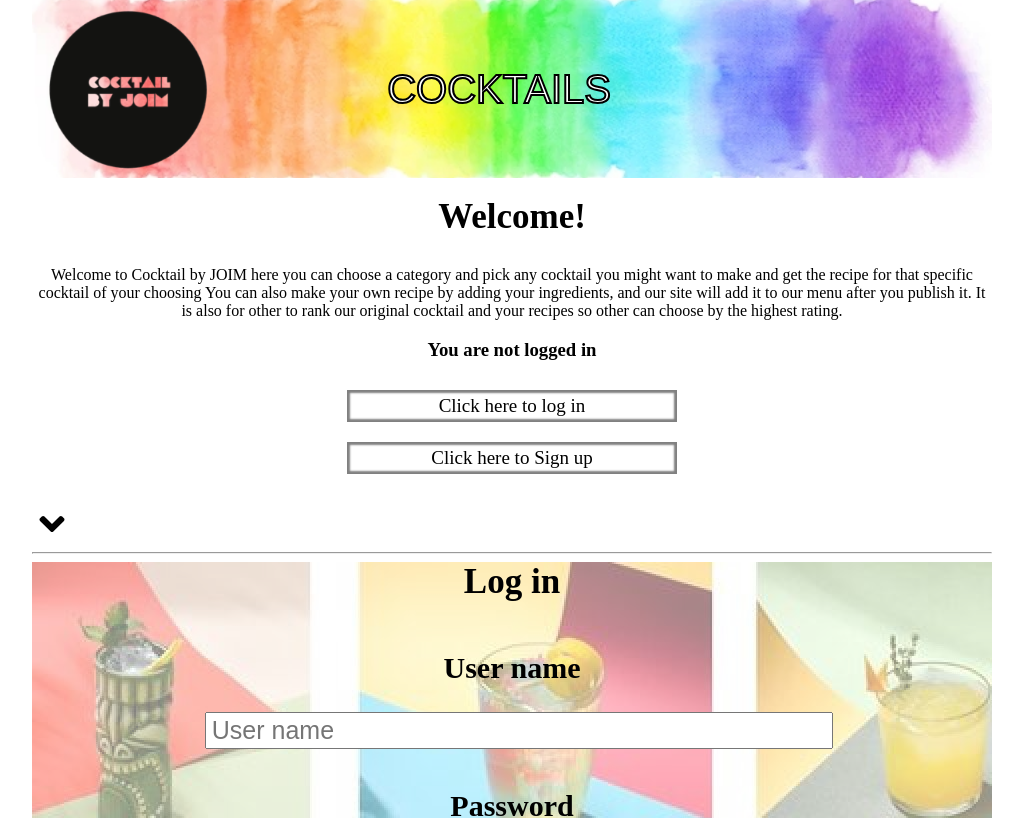
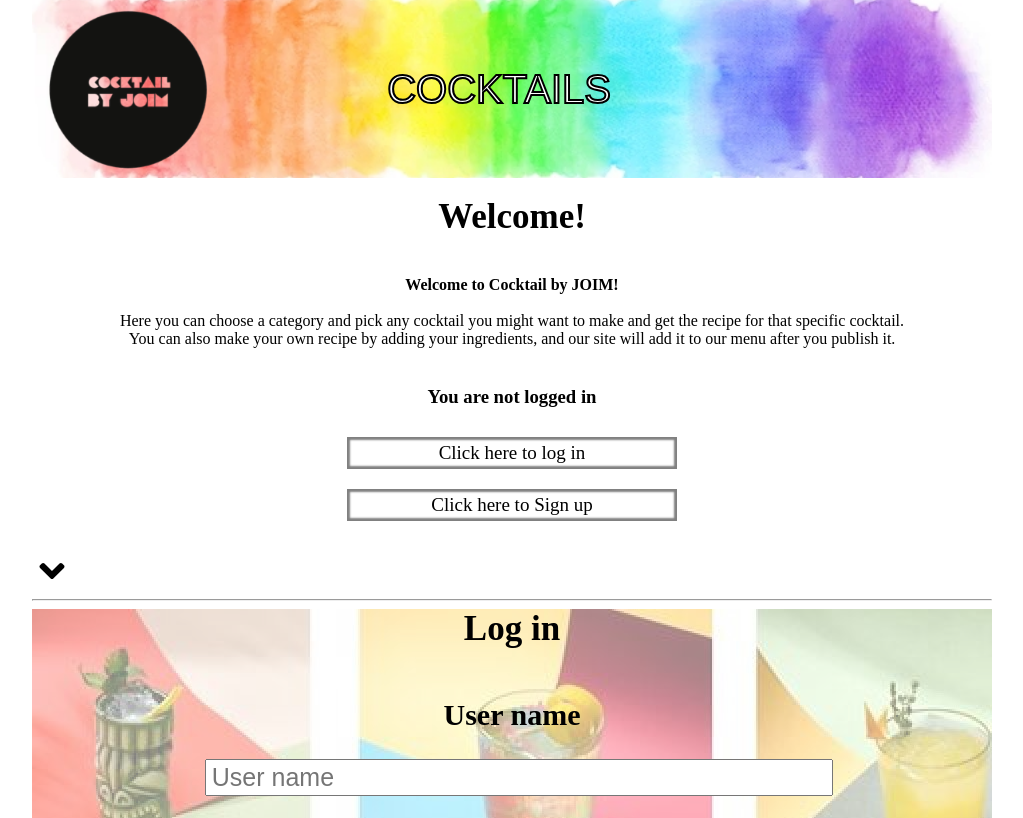
Before and after one commit to Inga-Helgadottir/SP-front-end, a React (Create React App) app: page / in a window 1280 px wide. Shown: the top 818 px of the page, without its empty margins (128-1151 px from the left). Built offline with nearby package versions, Linux system fonts and the light colour scheme.

Commit message:
fixed welcome page

```diff
--- a/src/components/WelcomePage.jsx
+++ b/src/components/WelcomePage.jsx
@@ -7,13 +7,14 @@ const WelcomePage = ({ name, role }) => {
       {name === "null" ? (
         <div>
           <h2>Welcome!</h2>
-          <p>
-            Welcome to Cocktail by JOIM here you can choose a category and pick
-            any cocktail you might want to make and get the recipe for that
-            specific cocktail of your choosing You can also make your own recipe
-            by adding your ingredients, and our site will add it to our menu
-            after you publish it. It is also for other to rank our original
-            cocktail and your recipes so other can choose by the highest rating.
+          <p className="welcomePTag">
+            <span className="bold">Welcome to Cocktail by JOIM!</span> <br />
+            <br />
+            Here you can choose a category and pick any cocktail you might want
+            to make and get the recipe for that specific cocktail.
+            <br />
+            You can also make your own recipe by adding your ingredients, and
+            our site will add it to our menu after you publish it.
           </p>
           <h3>You are not logged in</h3>
           <div className="logInSignUpLinks">
```
